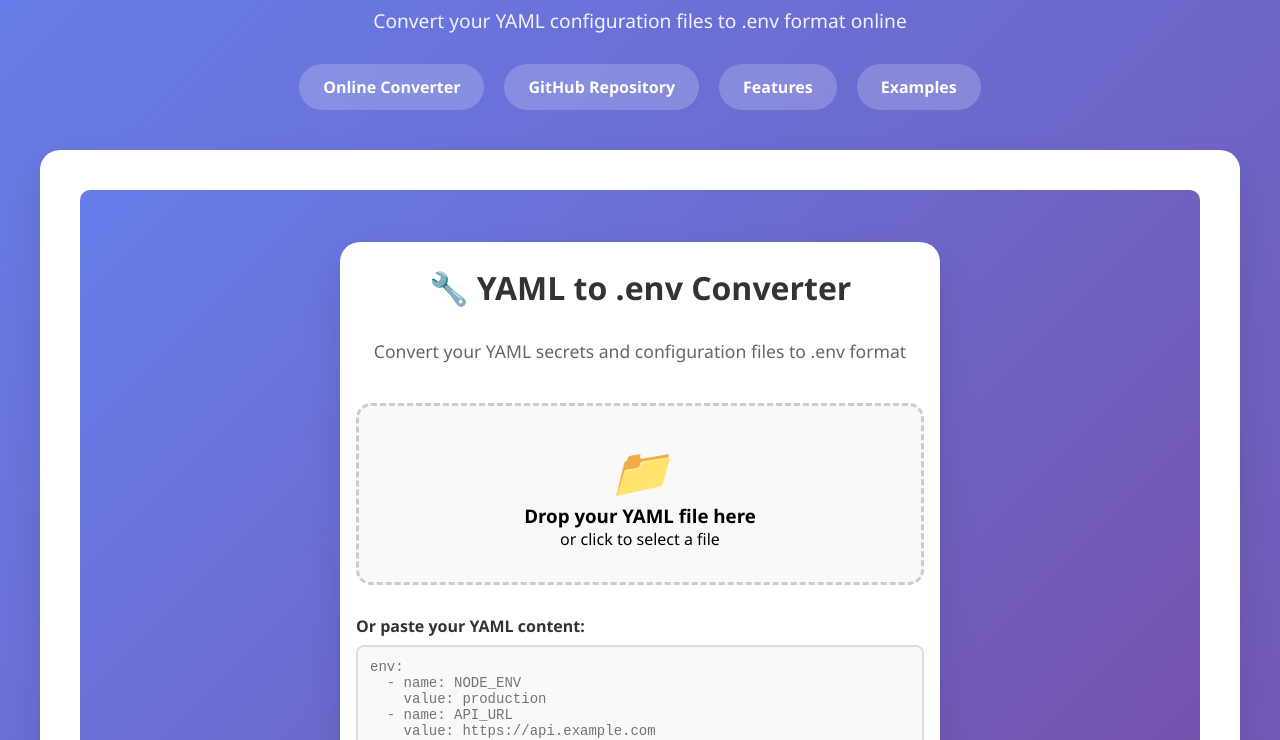
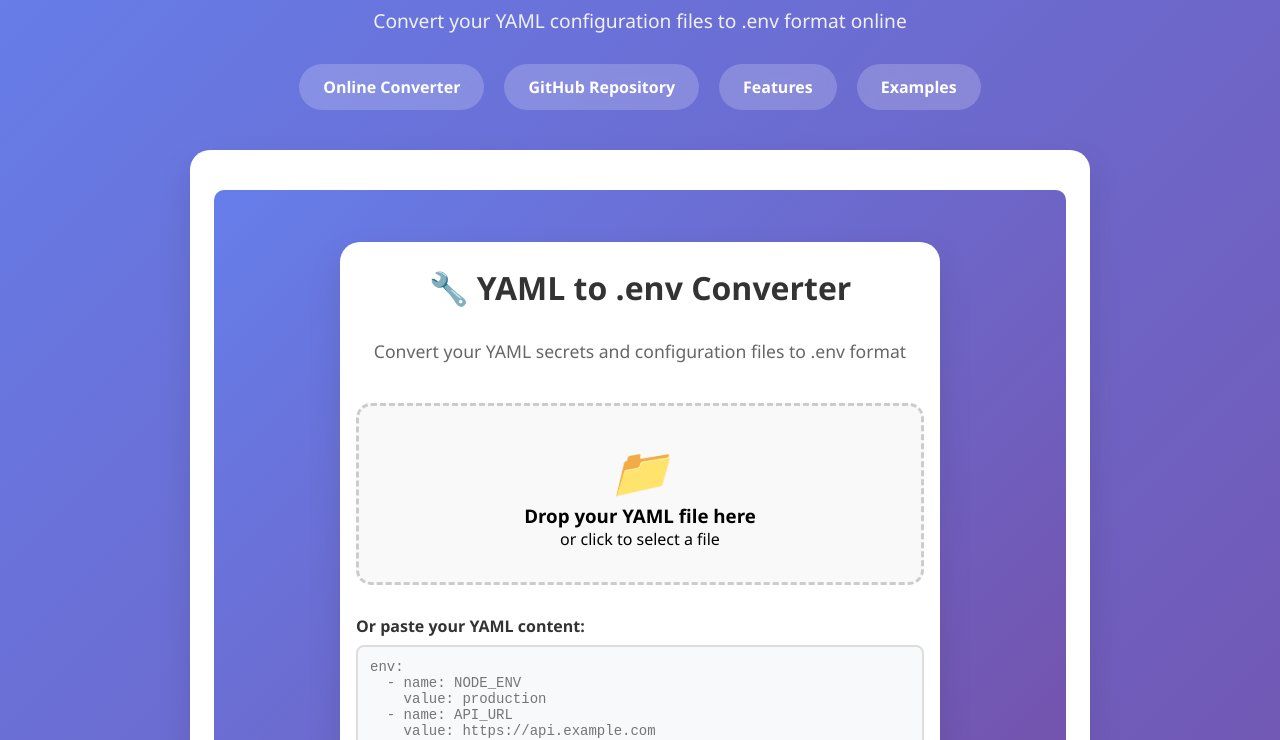
Before and after one commit to shirocola/yaml-to-env-converter, a website: page index.html in a window 1280 px wide. Shown: the part 88-828 px from the top of the page. Drawn offline with Linux system fonts and the light colour scheme.

Commit message:
adjust style

```diff
--- a/index.html
+++ b/index.html
@@ -38,7 +38,7 @@
         }
 
         .container {
-            max-width: 1200px;
+            max-width: 1440px;
             margin: 0 auto;
         }
 
@@ -69,8 +69,11 @@
             background: white;
             border-radius: 20px;
             box-shadow: 0 15px 35px rgba(0, 0, 0, 0.1);
-            padding: 40px;
+            padding: 40px 24px;
             margin-bottom: 40px;
+            max-width: 900px;
+            margin-left: auto;
+            margin-right: auto;
         }
 
         .features {
```
